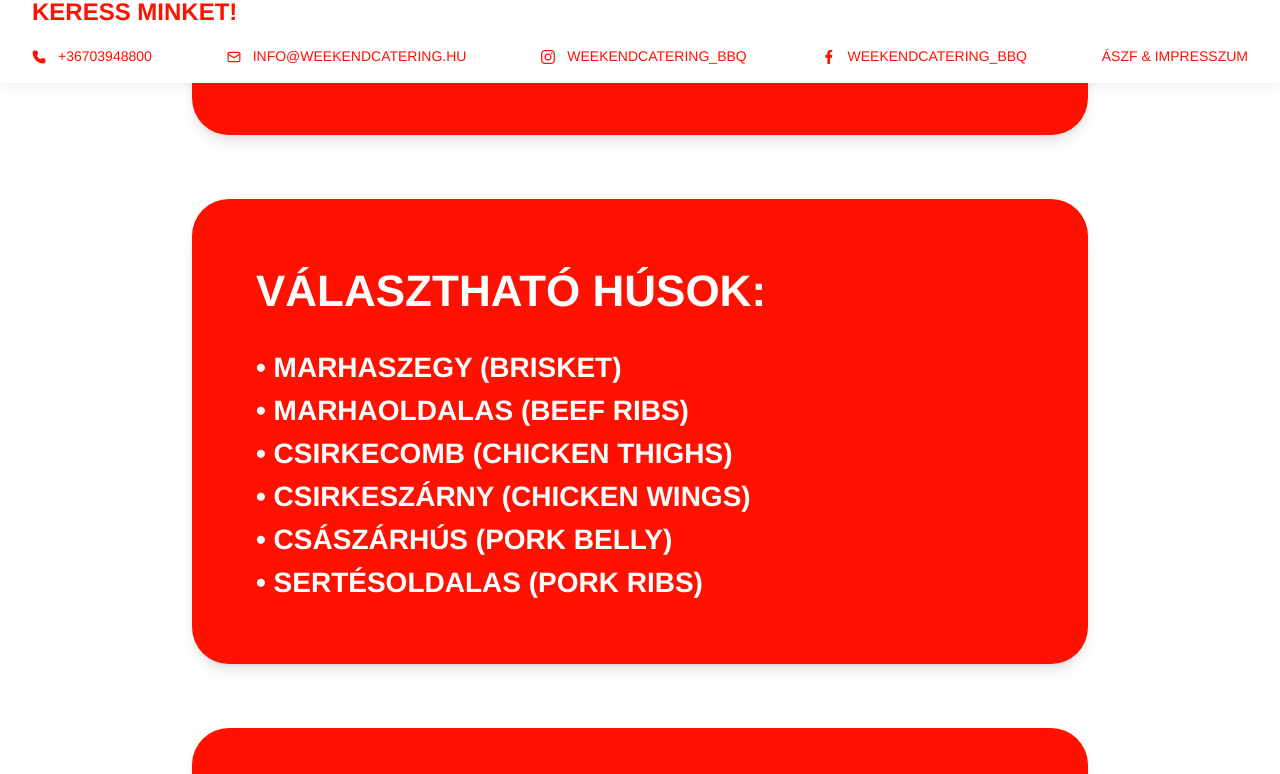
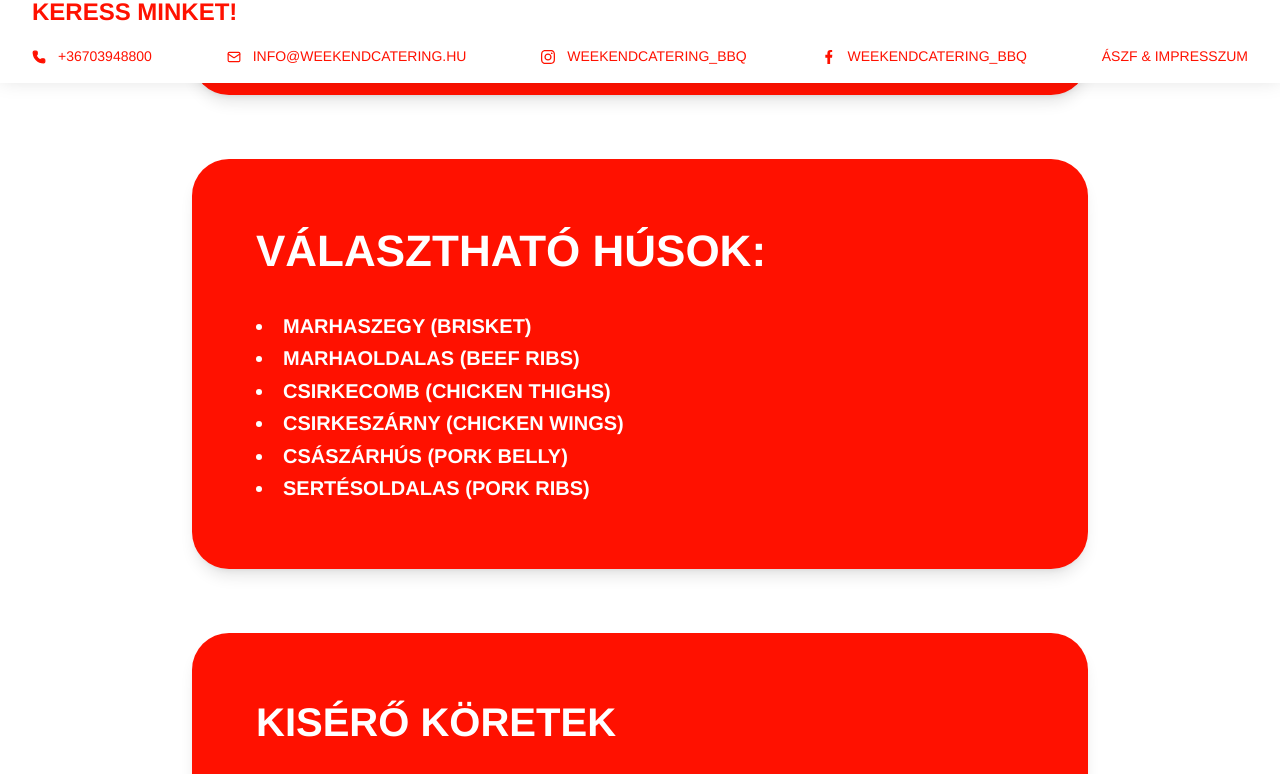
Before and after one commit to DanShepherd27/weekend-catering-web, a Next.js app: page /bbq in a window 1280 px wide. Shown: the part 717-1491 px from the top of the page. Built offline with nearby package versions, Linux system fonts and the light colour scheme.

Commit message:
Adjust paragraph line spacings

```diff
--- a/app/bbq/page.tsx
+++ b/app/bbq/page.tsx
@@ -27,7 +27,7 @@ export default function BBQPage() {
             <h2 className="text-[24px] md:text-[32px] lg:text-[40px] font-bold uppercase mb-6 md:mb-8 leading-tight">
               MI IS EZ PONTOSAN?
             </h2>
-            <div className="text-[14px] md:text-[18px] lg:text-[22px] font-bold uppercase space-y-2 leading-relaxed">
+            <div className="text-[14px] md:text-[18px] lg:text-[22px] font-bold uppercase leading-relaxed">
               <p>
                 A BBQ TÖBB FORMÁJÁT IS EL TUDJUK KÉSZÍTENI NEKTEK IGÉNYEITEK
                 SZERINT.
@@ -55,14 +55,16 @@ export default function BBQPage() {
             <h2 className="text-[24px] md:text-[32px] lg:text-[44px] font-bold uppercase mb-6 md:mb-8 leading-tight">
               VÁLASZTHATÓ HÚSOK:
             </h2>
-            <div className="text-[16px] md:text-[22px] lg:text-[28px] font-bold uppercase space-y-2 leading-tight">
-              <p>• MARHASZEGY (BRISKET)</p>
-              <p>• MARHAOLDALAS (BEEF RIBS)</p>
-              <p>• CSIRKECOMB (CHICKEN THIGHS)</p>
-              <p>• CSIRKESZÁRNY (CHICKEN WINGS)</p>
-              <p>• CSÁSZÁRHÚS (PORK BELLY)</p>
-              <p>• SERTÉSOLDALAS (PORK RIBS)</p>
-            </div>
+            <p className="text-[14px] md:text-[18px] lg:text-[20px] font-bold uppercase leading-relaxed space-y-1">
+              <ul className="list-disc list-inside">
+                <li>MARHASZEGY (BRISKET)</li>
+                <li>MARHAOLDALAS (BEEF RIBS)</li>
+                <li>CSIRKECOMB (CHICKEN THIGHS)</li>
+                <li>CSIRKESZÁRNY (CHICKEN WINGS)</li>
+                <li>CSÁSZÁRHÚS (PORK BELLY)</li>
+                <li>SERTÉSOLDALAS (PORK RIBS)</li>
+              </ul>
+            </p>
           </div>
         </div>
       </section>
--- a/app/components/HomePageContent.tsx
+++ b/app/components/HomePageContent.tsx
@@ -82,7 +82,7 @@ export default function HomePageContent() {
             <h2 className="text-[24px] md:text-[32px] font-bold uppercase mb-6 md:mb-8">
               hogy miért válassz minket?
             </h2>
-            <div className="text-[14px] md:text-[18px] font-bold uppercase space-y-2 leading-relaxed">
+            <div className="text-[14px] md:text-[18px] font-bold uppercase leading-relaxed">
               <p>
                 Sok év elteltével esküvőztetésben dolgozva, sok sok, rendezvényt
                 látva
@@ -112,7 +112,7 @@ export default function HomePageContent() {
             <h2 className="text-[24px] md:text-[32px] font-bold uppercase mb-4 md:mb-6">
               ÜDÍTŐK
             </h2>
-            <div className="text-[14px] md:text-[18px] font-bold uppercase leading-relaxed space-y-1">
+            <div className="text-[14px] md:text-[18px] font-bold uppercase leading-relaxed">
               <p>
                 Szeretjük a trendi megoldásokat, ezért üveges üdítőitalok
                 választékából
@@ -133,7 +133,7 @@ export default function HomePageContent() {
             <h2 className="text-[24px] md:text-[32px] font-bold uppercase mb-4 md:mb-6">
               Koktélok
             </h2>
-            <div className="text-[14px] md:text-[18px] font-bold uppercase leading-relaxed space-y-1">
+            <div className="text-[14px] md:text-[18px] font-bold uppercase leading-relaxed">
               <p>
                 A Koktélbár mint olyan, elkerülhetetlen egy igazán jó
                 hangulathoz,
@@ -154,7 +154,7 @@ export default function HomePageContent() {
             <h2 className="text-[24px] md:text-[32px] font-bold uppercase mb-6 md:mb-8">
               Tedd önazonossá rendezvényed!
             </h2>
-            <div className="text-[14px] md:text-[18px] font-bold uppercase leading-relaxed space-y-2">
+            <div className="text-[14px] md:text-[18px] font-bold uppercase leading-relaxed">
               <p>Dedikált poharat szeretnél, amit neked gyártunk le?</p>
               <p>
                 Erre is van lehetőséged. Miért jó? Mert tökéletes arra hogy
@@ -175,7 +175,7 @@ export default function HomePageContent() {
               <h2 className="text-[24px] md:text-[32px] font-bold uppercase mb-6 md:mb-8">
                 RÓLUNK
               </h2>
-              <div className="text-[14px] md:text-[18px] font-bold uppercase leading-relaxed space-y-2">
+              <div className="text-[14px] md:text-[18px] font-bold uppercase leading-relaxed">
                 <p>
                   Vasvári Atty vagyok! Feleségemmel Vasvári Lidivel vágtunk
                   bele,
--- a/app/csomagajanlatok/page.tsx
+++ b/app/csomagajanlatok/page.tsx
@@ -56,7 +56,7 @@ export default function CsomagajanlatokPage() {
               <h2 className="text-[20px] md:text-[28px] lg:text-[34px] font-bold uppercase mb-4 leading-tight">
                 TEXAS - 15 000 Ft/Fő
               </h2>
-              <div className="text-[14px] md:text-[18px] lg:text-[20px] font-bold uppercase space-y-1 leading-relaxed">
+              <div className="text-[14px] md:text-[18px] lg:text-[20px] font-bold uppercase leading-relaxed">
                 <p>
                   Pulled Pork és választható BBQ fogás, körettel, salátával és
                   háromféle választható szósszal.
@@ -107,7 +107,7 @@ export default function CsomagajanlatokPage() {
               <h2 className="text-[20px] md:text-[28px] lg:text-[34px] font-bold uppercase mb-4 leading-tight">
                 Oklahoma - 17 000 Ft/Fő
               </h2>
-              <div className="text-[14px] md:text-[18px] lg:text-[20px] font-bold uppercase space-y-1 leading-relaxed">
+              <div className="text-[14px] md:text-[18px] lg:text-[20px] font-bold uppercase leading-relaxed">
                 <p>
                   Smash Burger és választható BBQ fogás, választható körettel,
                   salátával és háromféle
@@ -159,7 +159,7 @@ export default function CsomagajanlatokPage() {
               <h2 className="text-[20px] md:text-[28px] lg:text-[34px] font-bold uppercase mb-4 leading-tight">
                 All American - 18 500 Ft/Fő
               </h2>
-              <div className="text-[14px] md:text-[18px] lg:text-[20px] font-bold uppercase space-y-1 leading-relaxed">
+              <div className="text-[14px] md:text-[18px] lg:text-[20px] font-bold uppercase leading-relaxed">
                 <p>
                   Pulled Pork, Smash Burger és egy BBQ fogás, választható
                   körettel, salátával és ötféle szósszal.
--- a/app/luxury-ajanlat/page.tsx
+++ b/app/luxury-ajanlat/page.tsx
@@ -25,7 +25,7 @@ export default function LuxuryAjanlatPage() {
       <section className="w-full py-6 md:py-8">
         <div className="max-w-[1400px] mx-auto">
           <div className="bg-[#ff1100] rounded-[20px] md:rounded-[37px] shadow-lg overflow-hidden p-6 md:p-12 lg:p-16 text-white">
-            <div className="text-[14px] md:text-[18px] lg:text-[22px] font-bold uppercase space-y-4 leading-relaxed">
+            <div className="text-[14px] md:text-[18px] lg:text-[22px] font-bold uppercase leading-relaxed">
               <p>
                 Lehetőséget biztosítunk arra, hogy vállalata egyedi, személyre
                 szabott étel-, ital- és rendezvényszolgáltatásokat rendeljen
--- a/app/pulled-pork/page.tsx
+++ b/app/pulled-pork/page.tsx
@@ -27,7 +27,7 @@ export default function PulledPorkPage() {
             <h2 className="text-[24px] md:text-[32px] lg:text-[40px] font-bold uppercase mb-6 md:mb-8 leading-tight">
               MI IS EZ PONTOSAN?
             </h2>
-            <div className="text-[14px] md:text-[18px] lg:text-[22px] font-bold uppercase space-y-2 leading-relaxed">
+            <div className="text-[14px] md:text-[18px] lg:text-[22px] font-bold uppercase leading-relaxed">
               <p>
                 24 ÓRÁN ÁT KÉSZÍTETT, FÜSTÖN SÜLT MALAC TÉPEtt HÚS, AMI SZÓ
                 SZERINT ÚSZIK A HÁZI BBQ SZÓSZBAN ÉS A SAJÁT SZAFTJÁBAN. HOSSZÚ
--- a/app/smash-burger/page.tsx
+++ b/app/smash-burger/page.tsx
@@ -27,7 +27,7 @@ export default function SmashBurgerPage() {
             <h2 className="text-[24px] md:text-[32px] lg:text-[40px] font-bold uppercase mb-6 md:mb-8 leading-tight">
               MI IS EZ PONTOSAN?
             </h2>
-            <div className="text-[14px] md:text-[18px] lg:text-[22px] font-bold uppercase space-y-2 leading-relaxed">
+            <div className="text-[14px] md:text-[18px] lg:text-[22px] font-bold uppercase leading-relaxed">
               <p>
                 100% MARHAHÚSBÓL KÉSZÜLT, FRISSEN LAPÍTOTT HÚSPOGÁCSA, AMI A
                 FORRÓ SÜTŐLAPON ELNYERI
```
